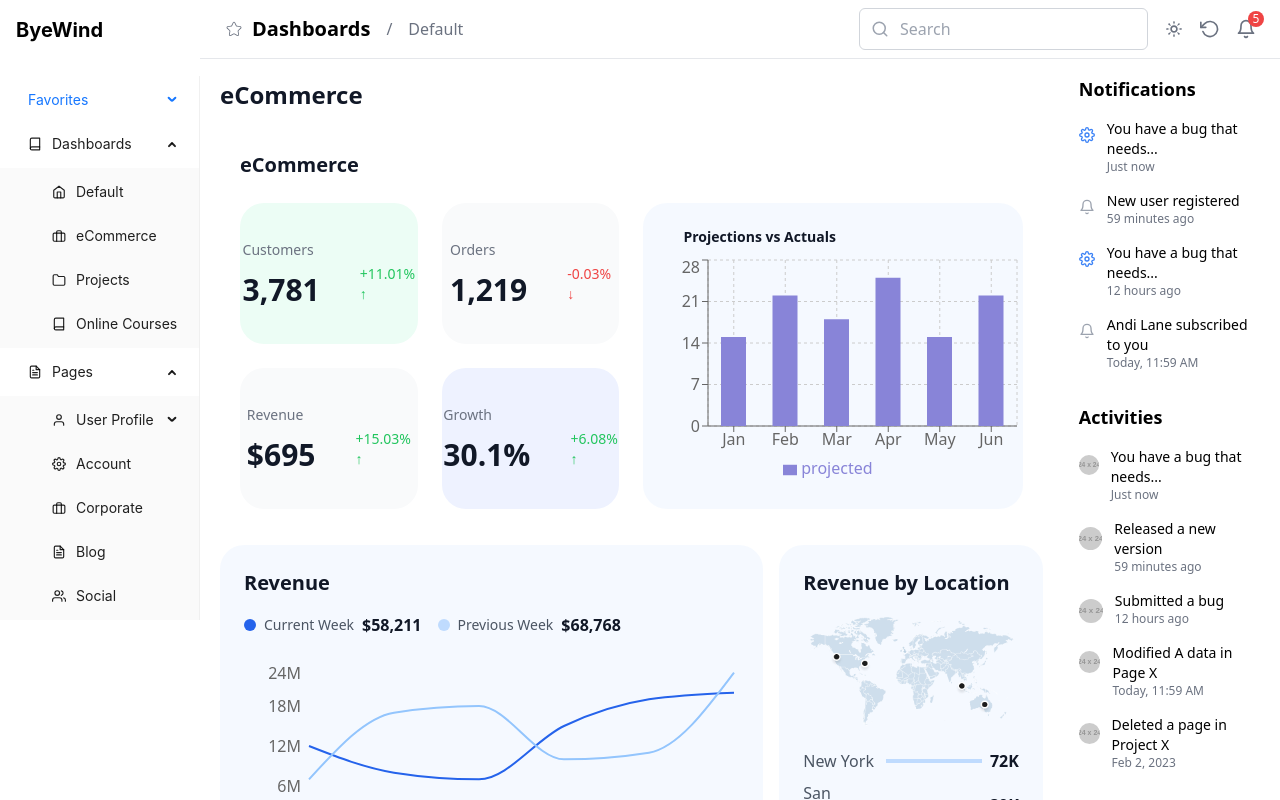
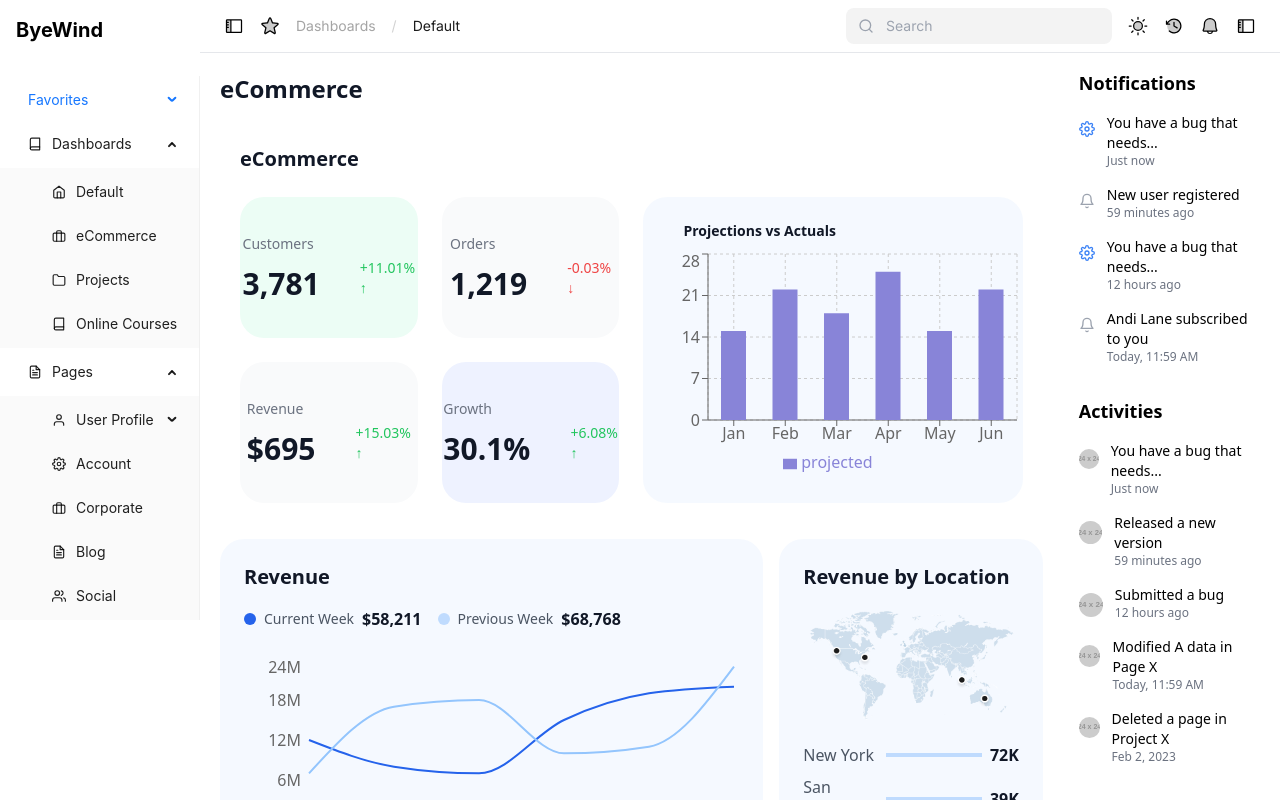
Before and after one commit to shambhavits16/dashboard-assignment, a React (Vite) app: page / in a window 1280 px wide. Shown: the top 800 px of the page. Built offline with nearby package versions, Linux system fonts and the light colour scheme.

Commit message:
Header completed

```diff
--- a/src/components/Header.jsx
+++ b/src/components/Header.jsx
@@ -1,19 +1,16 @@
 // eslint-disable-next-line no-unused-vars
 import React from "react";
-import { FiBell, FiRotateCcw, FiSearch,  } from "react-icons/fi";
-import { TiWeatherSunny } from "react-icons/ti";
-import { CiStar } from "react-icons/ci";
-
-const notificationsCount = 5;
+import { FiSearch } from "react-icons/fi";
+import { PiStarDuotone, PiSidebarDuotone, PiSunDuotone, PiClockCounterClockwiseDuotone, PiBellDuotone } from "react-icons/pi";
 
 const Header = () => (
   <header className="bg-white flex justify-between items-center px-6 py-2 border-b">
-
     <div className="flex items-center">
-      <CiStar className="text-gray-500 cursor-pointer" size={20} />
-      <h1 className="text-xl font-semibold mr-4 ml-2">Dashboards</h1>
-      <span className="text-gray-500">/</span>
-      <span className="ml-4 text-gray-500">Default</span>
+      <PiSidebarDuotone className="cursor-pointer mr-4" size={20} onClick={() => { /* Toggle sidebar functionality here */ }} />
+      <PiStarDuotone className="cursor-pointer" size={20} />
+      <h1 className="text-sm font-normal font-inter mr-4 ml-4 text-[#1C1C1C66]">Dashboards</h1>
+      <span className="text-[#1C1C1C33] text-sm font-normal font-inter">/</span>
+      <span className="ml-4 text-[#1C1C1C] text-sm font-normal font-inter">Default</span>
     </div>
 
     <div className="flex-grow mx-4 hidden sm:block">
@@ -21,33 +18,22 @@ const Header = () => (
         <input
           type="text"
           placeholder="Search"
-          className="float-right pl-10 pr-4 py-2 rounded-md border border-gray-300 focus:outline-none focus:ring-2 focus:ring-blue-500"
+          className="float-right pl-10 pr-4 py-2 bg-[#1C1C1C0D] text-[#1C1C1C33] text-sm font-normal font-inter rounded-lg focus:outline-none focus:ring-1 focus:ring-gray-400"
         />
         <FiSearch
           className="absolute left-3 top-1/2 transform -translate-y-1/2 text-gray-400"
-          size={18}
+          size={16}
         />
       </div>
     </div>
 
     <div className="flex items-center space-x-4">
-      <TiWeatherSunny className="text-gray-500 cursor-pointer" size={20} />
-      <FiRotateCcw className="text-gray-500 cursor-pointer" size={20} />
-      <div className="relative">
-        <FiBell className="text-gray-500 cursor-pointer" size={20} />
-        {notificationsCount > 0 && (
-          <span className="absolute -top-2 -right-2 bg-red-500 text-white text-xs rounded-full w-4 h-4 flex items-center justify-center">
-            {notificationsCount}
-          </span>
-        )}
-      </div>
-      {/* <div className="w-8 h-8 rounded-full bg-gray-300 flex items-center justify-center overflow-hidden">
-        <img
-          src="/api/placeholder/32/32"
-          alt="User"
-          className="w-full h-full object-cover"
-        />
-      </div> */}
+      <PiSunDuotone  className="cursor-pointer" size={20} />
+      <PiClockCounterClockwiseDuotone className="cursor-pointer" size={20} />
+      <PiBellDuotone className="cursor-pointer" size={20} />
+      {/* {isDashboard && ( */}
+      <PiSidebarDuotone className="cursor-pointer" size={20} onClick={() => { /* Handle right sidebar toggle here */ }} />
+      {/* )} */}
     </div>
   </header>
 );
```
